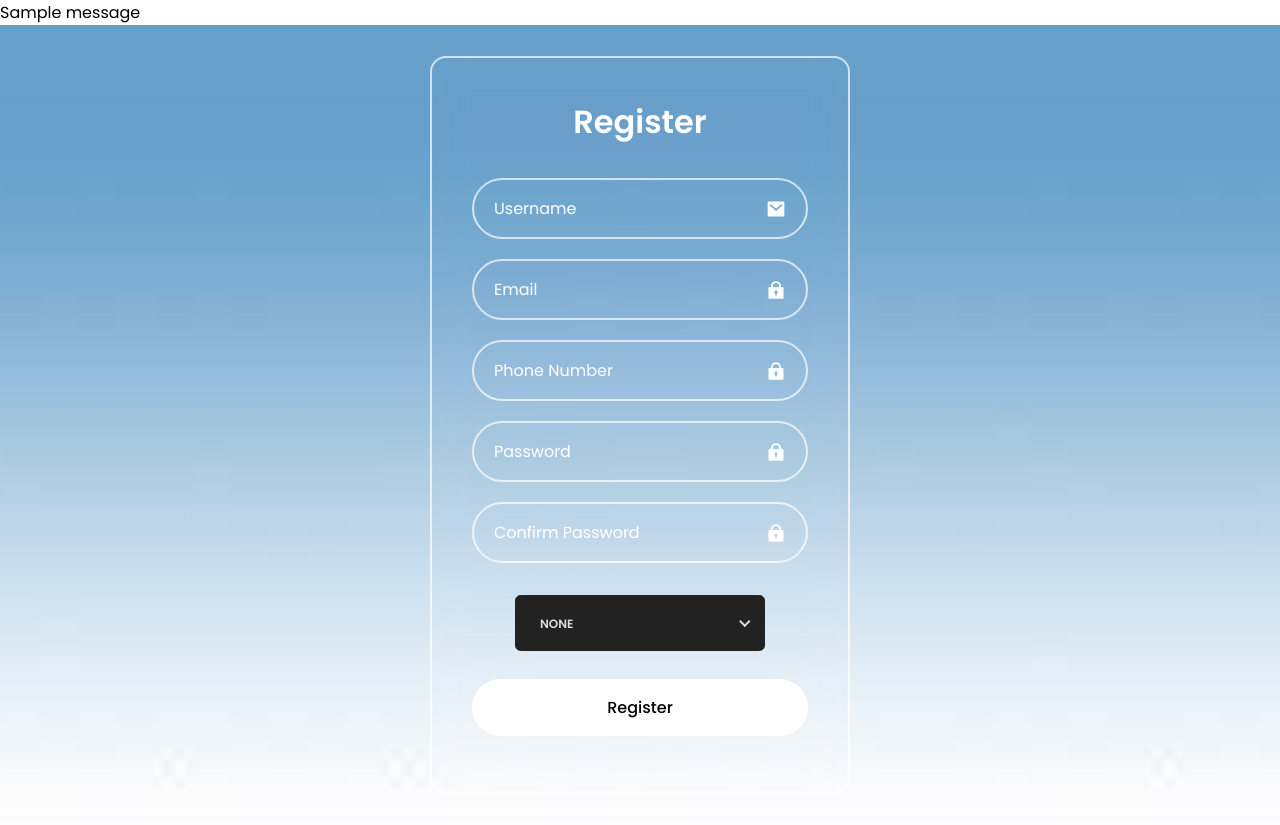
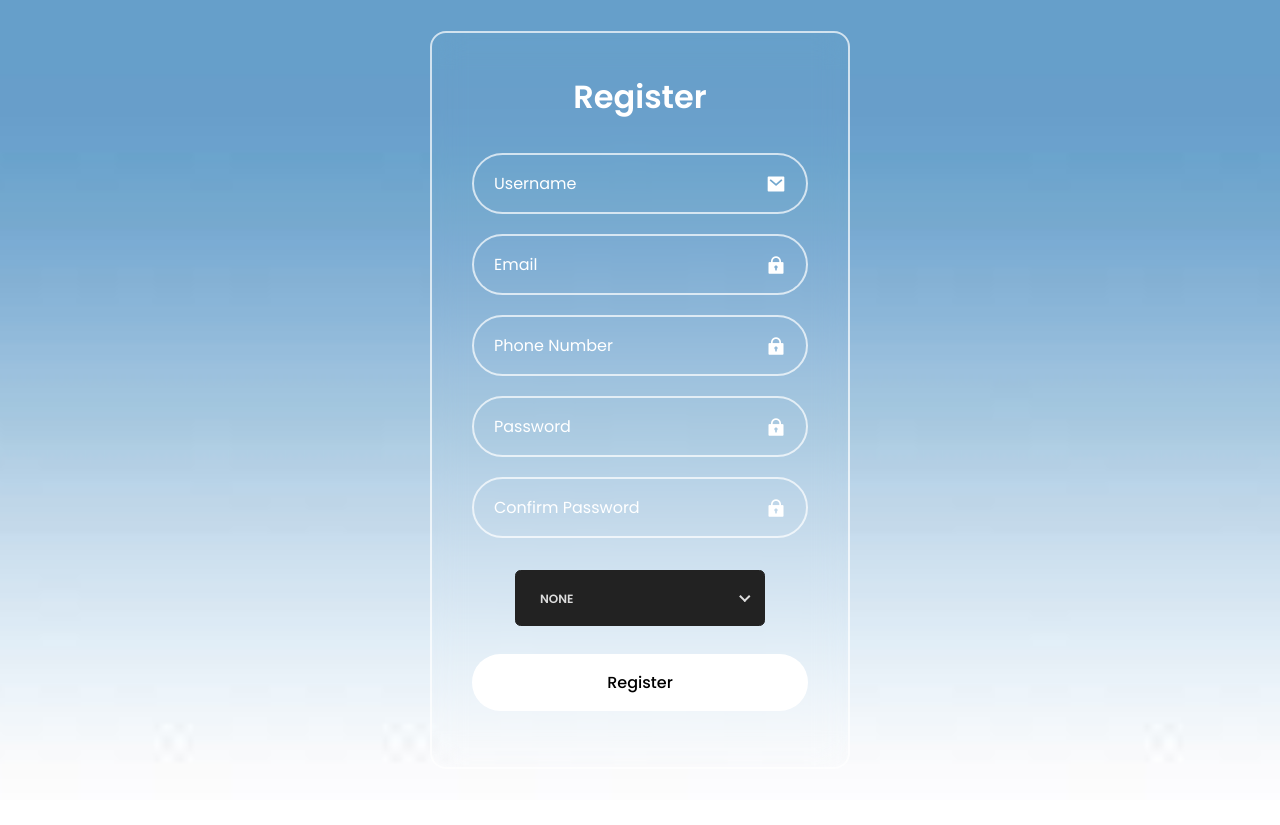
Before and after one commit to Gouravverma7/placement_management_system, a Django app: page /registration/ in a window 1280 px wide. After the commit the page ends 745 px from the top, so only its background shows below. Run offline with Django 4.2, Linux system fonts and the light colour scheme; tables that the repository leaves empty hold one stand-in row (values such as "Sample post"); one stand-in notice (Sample message) is shown.

Commit message:
changes in register view

```diff
--- a/placement_sys/settings.py
+++ b/placement_sys/settings.py
@@ -112,6 +112,8 @@ USE_I18N = True
 
 USE_TZ = True
 
+MESSAGE_STORAGE = 'django.contrib.messages.storage.session.SessionStorage'
+
 
 # Static files (CSS, JavaScript, Images)
 # https://docs.djangoproject.com/en/4.1/howto/static-files/
--- a/pms/templates/pms/registration.html
+++ b/pms/templates/pms/registration.html
@@ -1,5 +1,8 @@
+
 <!DOCTYPE html>
+
 {% load static %}
+
 <html lang="en">
 
 <head>
@@ -16,13 +19,6 @@
 </head>
 
 <body>
-   {% if messages %}
-      <ul class="messages">
-        {% for message in messages %}
-            <li{% if message.tags %} class="{{ message.tags }}"{% endif %}>{{ message }}</li>
-        {% endfor %}
-      </ul>
-      {% endif %}
    <div class="login">
       <img src="{% static 'images/register_bg.png'%}" alt="image" class="login__bg">
 
```
Also changed, not shown: db.sqlite3, media/student_profile_pics/11_1_6g2VQWh.jpg (added).
